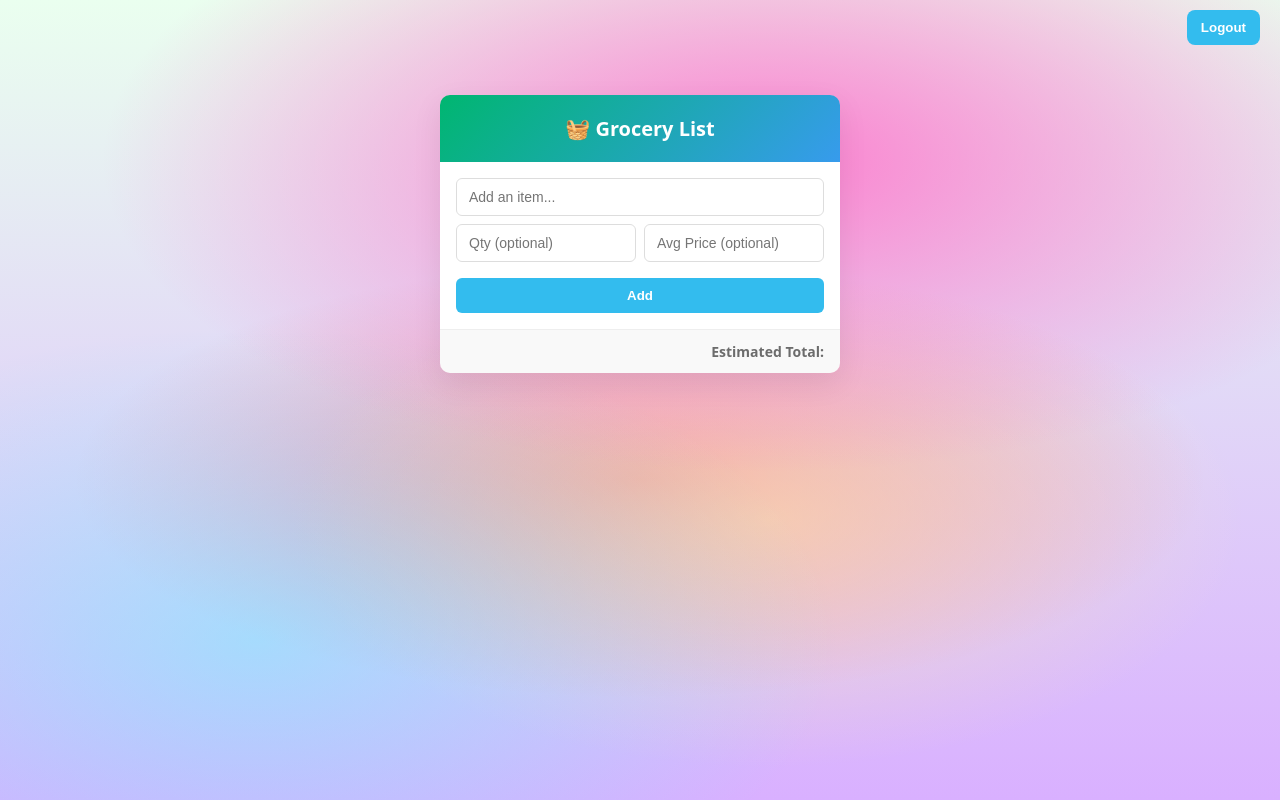
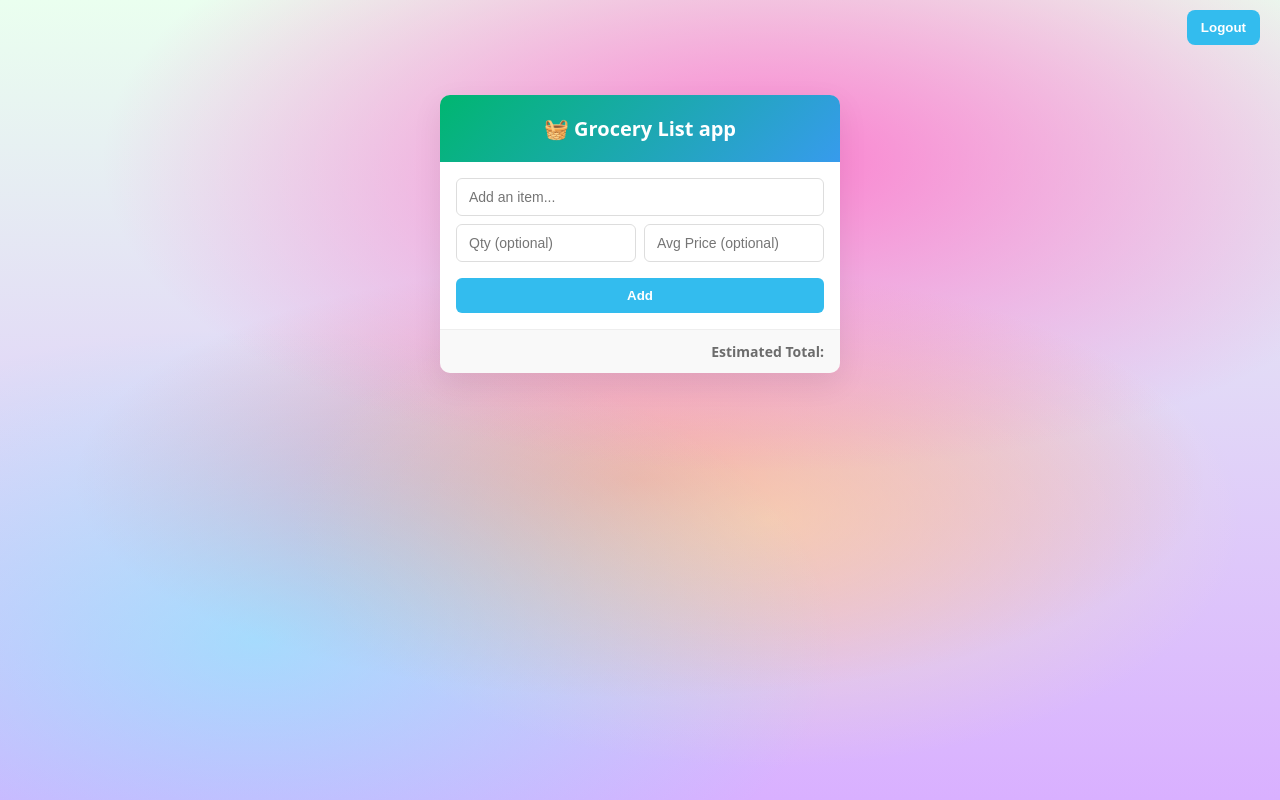
Before and after one commit to Jim-Duse/grocery-backend, a website: page public/app.html in a window 1280 px wide. Drawn offline with Linux system fonts and the light colour scheme; no server answers; sample sign-in values are in the browser's storage.

Commit message:
Git update 7-15-26

```diff
--- a/public/app.html
+++ b/public/app.html
@@ -24,7 +24,7 @@
 
     <!-- Header -->
     <header class="header">
-      <h1>🧺 Grocery List</h1>
+      <h1>🧺 Grocery List app</h1>
     </header>
 
     <!-- Add item -->
```
